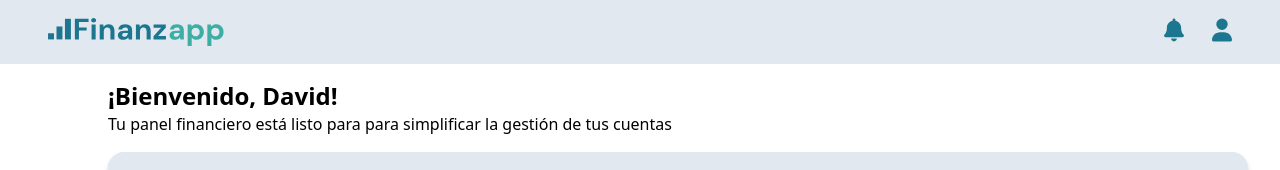
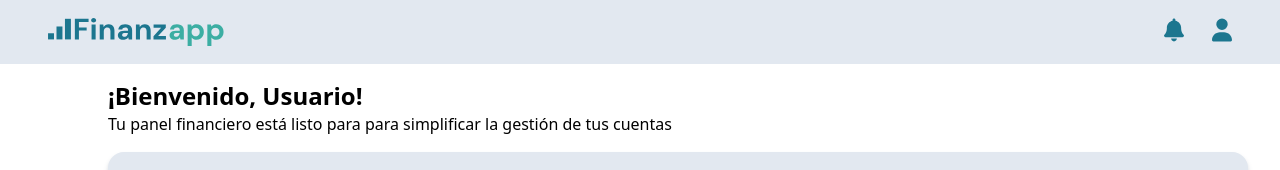
Before and after one commit to No-Country-simulation/c21-01-ft-node-react, a React (Vite) app in the folder front/: page /dashboard in a window 1280 px wide. Shown: the top 170 px of the page. Built offline with nearby package versions, Linux system fonts and the light colour scheme.

Commit message:
docs: reorganizing files to follow the selected architecture

```diff
--- a/front/src/modules/dashboard/pages/CalendaryPage.jsx
+++ b/front/src/modules/dashboard/components/Calendar.jsx
@@ -1,9 +1,11 @@
-import React from "react";
+import { getUserName } from "../utils/getUserName";
 
-const CalendaryPage = () => {
+export const Calendar = () => {
+  const userName = getUserName();
+
   return (
     <div className=" w-full px-4 ">
-      <h1 className="text-2xl font-bold ">¡Bienvenido, David!</h1>
+      <h1 className="text-2xl font-bold ">{`¡Bienvenido, ${userName}!`}</h1>
       <p className="py-0 mb-4">
         Escogamos las fechas en las que quieres ver tus movimientos.
       </p>
@@ -26,5 +28,3 @@ const CalendaryPage = () => {
     </div>
   );
 };
-
-export default CalendaryPage;
--- a/front/src/modules/dashboard/pages/GraphicsPage.jsx
+++ b/front/src/modules/dashboard/components/Finance.jsx
@@ -1,6 +1,9 @@
-import React, { useState } from "react";
+import { useState } from "react";
+import { getUserName } from "../utils/getUserName";
 
-const GraphicsPage = () => {
+export const Finance = () => {
+  const userName = getUserName();
+
   const [activeTab, setActiveTab] = useState("ingresos");
 
   const ingresos = [
@@ -22,7 +25,7 @@ const GraphicsPage = () => {
 
   return (
     <div className="w-full px-4">
-      <h1 className="text-2xl font-bold">¡Bienvenido, David!</h1>
+      <h1 className="text-2xl font-bold">{`¡Bienvenido, ${userName}!`}</h1>
       <p className="py-0 mb-4">
         Veamos como han cambiado tus ingresos y egresos.
       </p>
@@ -32,7 +35,9 @@ const GraphicsPage = () => {
         <button
           onClick={() => handleTabClick("ingresos")}
           className={`w-button-xs flex justify-center items-center text-center border border-primary text-primary py-buttonPadding rounded-3xl hover:bg-primary-dark hover:text-white hover:border-primary-dark transition duration-300 ${
-            activeTab === "ingresos" ? "bg-cyan-700 text-white" : "bg-white text-black"
+            activeTab === "ingresos"
+              ? "bg-cyan-700 text-white"
+              : "bg-white text-black"
           }`}
         >
           Ingresos
@@ -40,36 +45,51 @@ const GraphicsPage = () => {
         <button
           onClick={() => handleTabClick("egresos")}
           className={`w-button-xs flex justify-center items-center text-center border border-primary text-primary py-buttonPadding rounded-3xl hover:bg-primary-dark hover:text-white hover:border-primary-dark transition duration-300 ${
-            activeTab === "egresos" ? "bg-cyan-700 text-white" : "bg-white text-black"
+            activeTab === "egresos"
+              ? "bg-cyan-700 text-white"
+              : "bg-white text-black"
           }`}
         >
           Egresos
         </button>
       </div>
 
-
       {/* Listado de ingresos o egresos */}
       <div className="bg-white p-4 rounded-lg shadow mt-4">
         {activeTab === "ingresos" ? (
           <div>
-            <h2 className="text-xl font-semibold mb-4 text-green-600">Listado de Ingresos</h2>
+            <h2 className="text-xl font-semibold mb-4 text-green-600">
+              Listado de Ingresos
+            </h2>
             <ul>
               {ingresos.map((ingreso) => (
-                <li key={ingreso.id} className="border-b py-2 flex justify-between">
+                <li
+                  key={ingreso.id}
+                  className="border-b py-2 flex justify-between"
+                >
                   <span>{ingreso.descripcion}</span>
-                  <span className="font-semibold text-green-600">${ingreso.monto}</span>
+                  <span className="font-semibold text-green-600">
+                    ${ingreso.monto}
+                  </span>
                 </li>
               ))}
             </ul>
           </div>
         ) : (
           <div>
-            <h2 className="text-xl font-semibold mb-4 text-red-600">Listado de Egresos</h2>
+            <h2 className="text-xl font-semibold mb-4 text-red-600">
+              Listado de Egresos
+            </h2>
             <ul>
               {egresos.map((egreso) => (
-                <li key={egreso.id} className="border-b py-2 flex justify-between">
+                <li
+                  key={egreso.id}
+                  className="border-b py-2 flex justify-between"
+                >
                   <span>{egreso.descripcion}</span>
-                  <span className="font-semibold text-red-600">${egreso.monto}</span>
+                  <span className="font-semibold text-red-600">
+                    ${egreso.monto}
+                  </span>
                 </li>
               ))}
             </ul>
@@ -79,5 +99,3 @@ const GraphicsPage = () => {
     </div>
   );
 };
-
-export default GraphicsPage;
--- a/front/src/modules/dashboard/pages/HomePage.jsx
+++ b/front/src/modules/dashboard/components/Graphics.jsx
@@ -1,9 +1,11 @@
-import React from "react";
+import { getUserName } from "../utils/getUserName";
 
-const HomePage = () => {
+export const Graphics = () => {
+  const userName = getUserName();
+
   return (
     <div className=" w-full px-4 ">
-      <h1 className="text-2xl font-bold ">¡Bienvenido, David!</h1>
+      <h1 className="text-2xl font-bold ">{`¡Bienvenido, ${userName}!`}</h1>
       <p className="py-0 mb-4">
         Tu panel financiero está listo para para simplificar la gestión de tus
         cuentas
@@ -27,5 +29,3 @@ const HomePage = () => {
     </div>
   );
 };
-
-export default HomePage;
--- a/front/src/modules/dashboard/components/Sidebar.jsx
+++ b/front/src/modules/dashboard/components/Sidebar.jsx
@@ -1,4 +1,5 @@
-import React, { useState } from "react";
+import PropTypes from "prop-types";
+import { useState } from "react";
 
 import homeIcon from "../../../assets/h-icon.svg";
 import calIcon from "../../../assets/c-icon.svg";
@@ -8,7 +9,7 @@ import calIcon2 from "../../../assets/c-icon2.svg";
 import grafIcon2 from "../../../assets/g-icon2.svg";
 
 export const Sidebar = ({ setActivePage }) => {
-  const [activeIcon, setActiveIcon] = useState("home");
+  const [activeIcon, setActiveIcon] = useState("graphics");
 
   const handleIconClick = (page) => {
     setActivePage(page);
@@ -23,11 +24,11 @@ export const Sidebar = ({ setActivePage }) => {
             className={`py-8 px-6 items-center justify-center cursor-pointer  ${
               activeIcon === "home" ? "text-blue-500" : ""
             }`}
-            onClick={() => handleIconClick("home")}
+            onClick={() => handleIconClick("graphics")}
           >
             <img
-              src={activeIcon === "home" ? homeIcon2 : homeIcon}
-              alt="Inicio"
+              src={activeIcon === "graphics" ? homeIcon2 : homeIcon}
+              alt="Graphics"
               className="h-7 w-7"
             />
           </li>
@@ -36,24 +37,24 @@ export const Sidebar = ({ setActivePage }) => {
             className={`py-8 px-6 items-center justify-center cursor-pointer  ${
               activeIcon === "graphic" ? "text-blue-500" : ""
             }`}
-            onClick={() => handleIconClick("graphic")}
+            onClick={() => handleIconClick("finance")}
           >
             <img
-              src={activeIcon === "graphic" ? grafIcon2 : grafIcon}
-              alt="Graphic"
+              src={activeIcon === "finance" ? grafIcon2 : grafIcon}
+              alt="Finance"
               className="h-7 w-7"
             />
           </li>
 
           <li
             className={`py-8 px-6 items-center justify-center cursor-pointer  ${
-              activeIcon === "calendary" ? "text-blue-500" : ""
+              activeIcon === "calendar" ? "text-blue-500" : ""
             }`}
-            onClick={() => handleIconClick("calendary")}
+            onClick={() => handleIconClick("calendar")}
           >
             <img
-              src={activeIcon === "calendary" ? calIcon2 : calIcon}
-              alt="Calendary"
+              src={activeIcon === "calendar" ? calIcon2 : calIcon}
+              alt="Calendar"
               className="h-7 w-7"
             />
           </li>
@@ -62,3 +63,6 @@ export const Sidebar = ({ setActivePage }) => {
     </aside>
   );
 };
+Sidebar.propTypes = {
+  setActivePage: PropTypes.string.isRequired,
+};
--- a/front/src/modules/dashboard/pages/DashboardPage.jsx
+++ b/front/src/modules/dashboard/pages/DashboardPage.jsx
@@ -1,24 +1,24 @@
-import React, { useState } from "react";
+import { useState } from "react";
 import { Navbar } from "../../dashboard/components/Navbar";
 import { Sidebar } from "../../dashboard/components/Sidebar";
 
-import HomePage from "../../dashboard/pages/HomePage";
-import GraphicsPage from "../../dashboard/pages/GraphicsPage";
-import CalendaryPage from "../../dashboard/pages/CalendaryPage";
+import { Graphics } from "../components/Graphics";
+import { Finance } from "../components/Finance";
+import { Calendar } from "../components/Calendar";
 
 export const DashboardPage = () => {
-  const [activePage, setActivePage] = useState("home");
+  const [activePage, setActivePage] = useState("Graphics");
 
   const renderContent = () => {
     switch (activePage) {
-      case "home":
-        return <HomePage />;
-      case "graphic":
-        return <GraphicsPage />;
-      case "calendary":
-        return <CalendaryPage />;
+      case "graphics":
+        return <Graphics />;
+      case "finance":
+        return <Finance />;
+      case "calendar":
+        return <Calendar />;
       default:
-        return <HomePage />;
+        return <Graphics />;
     }
   };
 
--- /dev/null
+++ b/front/src/modules/dashboard/utils/getUserName.js
@@ -0,0 +1,8 @@
+export const getUserName = () => {
+  try {
+    const user = JSON.parse(localStorage.getItem("user"));
+    return user?.name || "Usuario";
+  } catch (error) {
+    return error;
+  }
+};
```
